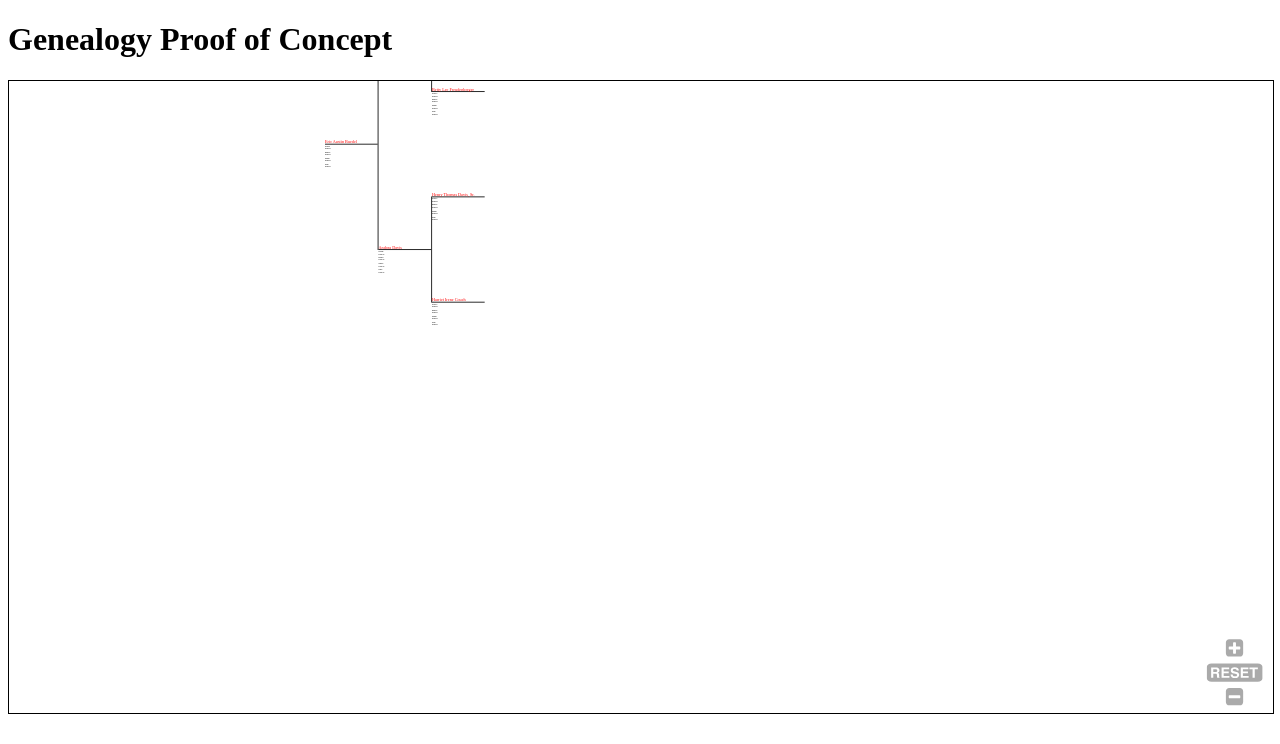
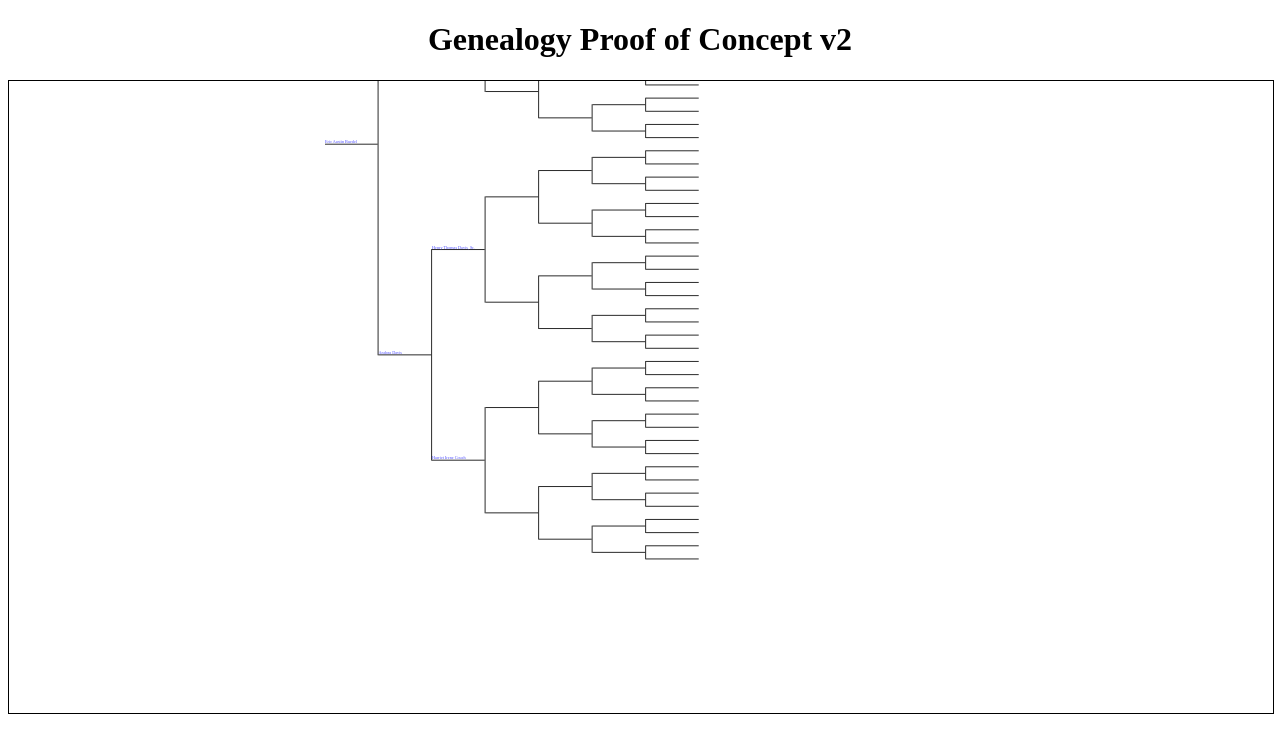
Before and after one commit to ebuedel/Genealogy, a plain HTML site: page index.html in a window 1280 px wide. Drawn offline with Linux system fonts and the light colour scheme.

Commit message:
auto hide info menus

```diff
--- a/index.html
+++ b/index.html
@@ -12,37 +12,41 @@
 
 <body>
     <div ng-app='genealogy' ng-controller='genealogyCtrl'>
-    <h1>Genealogy Proof of Concept</h1>
+    <h1 align=center>Genealogy Proof of Concept v2</h1>
+
     <svg id='mystuff' height='600' width='1200' xmlns="http://www.w3.org/2000/svg" style="display: inline; width: inherit; min-width: inherit; max-width: inherit; height: inherit; min-height: inherit; max-height: inherit; border: 1px solid black;" viewBox="0 0 3000 3000" version="1.1">
         <g ng-repeat='p in people'>
         <line x1='{{ initialX1 + p.dx }}' y1='{{ initialY + p.dy }}' x2='{{ nameLength + p.dx }}' y2='{{ initialY + p.dy }}' style='stroke: black; stroke-width: {{ lineWidth }}' />
-        <a href=''><text x='{{ initialX1 + p.dx }}' y='{{ initialY + p.dy - lineWidth }}' font-size='{{ nameFontSize }}' fill='red'>{{ p.name }}</text></a>
+        <a href='' ng-click='changeVisibility(p)'><text x='{{ initialX1 + p.dx }}' y='{{ initialY + p.dy - lineWidth }}' font-size='{{ nameFontSize }}' fill='#4c4cff' class='dropdown'>{{ p.name }}</text></a>
         <line x1='{{ initialX1 + p.dx - lineWidth / 2 }}' y1='{{ initialY + p.dy - lineWidth / 2 }}' x2='{{ initialX1 + p.dx - lineWidth / 2 }}' y2='{{ initialY + p.dy + p.vertBar - lineWidth / 2 }}' style='stroke: black; stroke-width: {{ lineWidth }}' />
-        <text x='{{ initialX1 + p.dx }}' y='{{ initialY + p.dy + 12 }}' font-size='{{ infoFontSize }}' fill='black'>born: {{ p.birth }}</text>
-        <text x='{{ initialX1 + p.dx }}' y='{{ initialY + p.dy + 24 }}' font-size='{{ infoFontSize }}' fill='black'>place: {{ p.pob }}</text>
-        <text x='{{ initialX1 + p.dx }}' y='{{ initialY + p.dy + 40 }}' font-size='{{ infoFontSize }}' fill='black'>marr: {{ p.wed }}</text>
-        <text x='{{ initialX1 + p.dx }}' y='{{ initialY + p.dy + 52 }}' font-size='{{ infoFontSize }}' fill='black'>place: {{ p.pow }}</text>
-        <text x='{{ initialX1 + p.dx }}' y='{{ initialY + p.dy + 70 }}' font-size='{{ infoFontSize }}' fill='black'>died: {{ p.death }}</text>
-        <text x='{{ initialX1 + p.dx }}' y='{{ initialY + p.dy + 82 }}' font-size='{{ infoFontSize }}' fill='black'>place: {{ p.pod }}</text>
-        <text x='{{ initialX1 + p.dx }}' y='{{ initialY + p.dy + 98 }}' font-size='{{ infoFontSize }}' fill='black'>bur: {{ p.bur }}</text>
-        <text x='{{ initialX1 + p.dx }}' y='{{ initialY + p.dy + 110 }}' font-size='{{ infoFontSize }}' fill='black'>place: {{ p.pobur }}</text>
+        <rect x='{{ initialX1 + p.dx + 1 }}' y='{{ initialY + p.dy + 3 }}' height='136' width='{{ nameLength - 2 }}' fill='{{ p.visibleRect }}'/>
+        <text x='{{ initialX1 + p.dx + lineWidth }}' y='{{ initialY + p.dy + 16 }}' font-size='{{ infoFontSize }}' fill='{{ p.visible }}'>birth: {{ p.birth }}</text>
+        <text x='{{ initialX1 + p.dx + lineWidth }}' y='{{ initialY + p.dy + 28 }}' font-size='{{ infoFontSize }}' fill='{{ p.visible }}'>location: {{ p.pob }}</text>
+        <text x='{{ initialX1 + p.dx + lineWidth }}' y='{{ initialY + p.dy + 44 }}' font-size='{{ infoFontSize }}' fill='{{ p.visible }}'>marriage: {{ p.wed }}</text>
+        <text x='{{ initialX1 + p.dx + lineWidth }}' y='{{ initialY + p.dy + 56 }}' font-size='{{ infoFontSize }}' fill='{{ p.visible }}'>location: {{ p.pow }}</text>
+        <text x='{{ initialX1 + p.dx + lineWidth }}' y='{{ initialY + p.dy + 74 }}' font-size='{{ infoFontSize }}' fill='{{ p.visible }}'>death: {{ p.death }}</text>
+        <text x='{{ initialX1 + p.dx + lineWidth }}' y='{{ initialY + p.dy + 86 }}' font-size='{{ infoFontSize }}' fill='{{ p.visible }}'>location: {{ p.pod }}</text>
+        <text x='{{ initialX1 + p.dx + lineWidth }}' y='{{ initialY + p.dy + 102 }}' font-size='{{ infoFontSize }}' fill='{{ p.visible }}'>burial: {{ p.bur }}</text>
+        <text x='{{ initialX1 + p.dx + lineWidth }}' y='{{ initialY + p.dy + 114 }}' font-size='{{ infoFontSize }}' fill='{{ p.visible }}'>location: {{ p.pobur }}</text>
+        <a href='database/{{ p.name }}.html' target='_blank'><text x='{{ initialX1 + p.dx + lineWidth }}' y='{{ initialY + p.dy + 132 }}' font-size='{{ infoFontSize }}' fill='{{ p.visibleLink }}'>more information</text></a>
         </g>
     </svg>
+
     </div>
 
     <script>
-      // Don't use window.onLoad like this in production, because it can only listen to one function.
       window.onload = function() {
-        // Expose to window namespase for testing purposes
         window.zoomTiger = svgPanZoom('#mystuff', {
+          dblClickZoomEnabled: false,
+          fit: true,
+          maxZoom: 20,
+          minZoom: 0.1,
           zoomEnabled: true,
-          controlIconsEnabled: true,
-          fit: true,
-          center: true,
-          // viewportSelector: document.getElementById('demo-tiger').querySelector('#g4') // this option will make library to misbehave. Viewport should have no transform attribute
+          zoomScaleSensitivity: 0.08
         });
       };
     </script>
+
 </body>
 
 </html>
--- a/js/controller.js
+++ b/js/controller.js
@@ -5,7 +5,7 @@ app.controller('genealogyCtrl', function($scope) {
     $scope.numGenerations = 1;
     $scope.nameFontSize = 20;
     $scope.infoFontSize = 12;
-    $scope.firstVert = 1000;
+    $scope.firstVert = 2000;
     $scope.lineWidth = 4;
 
     $scope.initialY = 300;
@@ -34,9 +34,22 @@ app.controller('genealogyCtrl', function($scope) {
                         'num':genealogyNum,
                         'dx':deltaX,
                         'dy':deltaY,
-                        'vertBar':vert
+                        'vertBar':vert,
+                        'visible':'none',
+                        'visibleRect':'none',
+                        'visibleLink':'none'
         });
     };
+
+    $scope.changeVisibility = function(person) {
+        if (person.visible === 'none') {
+            person.visible = 'black';
+            person.visibleRect = '#d3d3d3';
+            person.visibleLink = 'blue';
+        } else {
+            person.visible = person.visibleRect = person.visibleLink = 'none';
+        }
+    }
 
     push('Eric Austin Buedel', '', '', '', '', '', '', '1');
     push('Steven Wayne Buedel, D.D.S.', '', '', '', '', '', '', '2');
@@ -45,4 +58,7 @@ app.controller('genealogyCtrl', function($scope) {
     push('Betty Lee Freudenberger', '', '', '', '', '', '', '5');
     push('Henry Thomas Davis, Sr.', '', '', '', '', '', '', '6');
     push('Harriet Irene Couch', '', '', '', '', '', '', '7');
+    for (var i = 8; i <= 127; i++) {
+        push('', '', '', '', '', '', '', i);
+    }
 });
```
Also changed, not shown: database/Eric Austin Buedel.html (added, +39 -0 lines).
